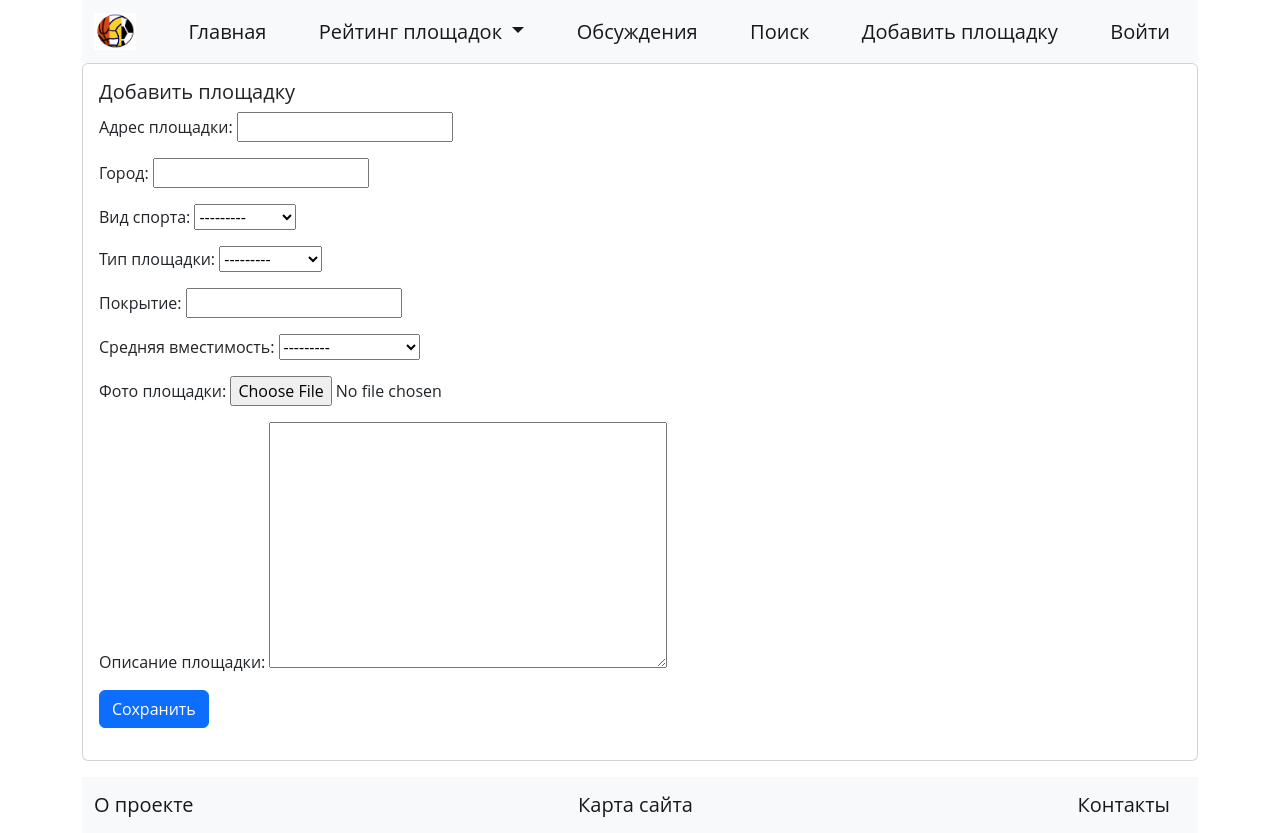
After one commit to arakut/Ball_Game, a Django app: page /create/ in a window 1280 px wide. The commit adds this page. Run offline with Django 4.2, Linux system fonts and the light colour scheme; some libraries are stand-ins or nearby versions.

Commit message:
create_pg created

```diff
--- a/cards_core/admin.py
+++ b/cards_core/admin.py
@@ -1,6 +1,4 @@
 from django.contrib import admin
 from cards_core.models import Playground
 
-
-
 admin.site.register(Playground)
--- /dev/null
+++ b/cards_core/forms.py
@@ -0,0 +1 @@
+from django import forms
--- a/cards_core/models.py
+++ b/cards_core/models.py
@@ -10,13 +10,28 @@ class Playground(models.Model):
         ('Футбол', 'Футбол'),
     ]
 
+    TYPE_OF_PG = [
+        ('Открытый','Открытый'),
+        ('Закрытый','Закрытый'),
+    ]
+
+    AVRG_CAPACITY = [
+        ('0-50','0-50 человек'),
+        ('50-100','50-100 человек'),
+        ('+100','100+ человек'),
+    ]
+
     author = models.CharField(max_length=20, default='User', verbose_name='Автор')
     image = models.ImageField(upload_to='static', verbose_name='Фото площадки')
     adress = models.CharField(max_length=60, verbose_name='Адрес площадки')
-    kind_sport = models.CharField(("Вид спорта"), choices=KIND_OF_BALL, blank=True, default='Басктебол', max_length=20)
+    kind_sport = models.CharField(("Вид спорта"), choices=KIND_OF_BALL, blank=True, default='', max_length=20)
     descr = models.TextField(max_length=500, verbose_name='Описание площадки')
     create_date = models.DateTimeField('Дата и время создания',auto_now_add=True)
     edit_date = models.DateTimeField('Дата и время изменения',auto_now=True)
+    city = models.CharField(max_length=20, verbose_name='Город', default='')
+    type_pg = models.CharField(("Тип площадки"), choices=TYPE_OF_PG, blank=True, default='', max_length=20)
+    coating = models.CharField(max_length=20, verbose_name='Покрытие', default='')
+    avrg_capacity = models.CharField(("Средняя вместимость"), choices=AVRG_CAPACITY, blank=True, default='', max_length=20)
 
     def __str__(self):
         return f'{self.kind_sport} по адресу: {self.adress}'
--- a/cards_core/templates/base.html
+++ b/cards_core/templates/base.html
@@ -13,7 +13,7 @@
 <div class="container">
     <nav class="navbar bg-light">
         <div class="container-fluid">
-            <a class="navbar-brand" href="#">
+            <a class="navbar-brand" href="/">
                 <img src="/static/logo1.png" alt="" width="42" height="37"></a>
             <a class="navbar-brand" href="/"> Главная</a>
             <div class="dropdown-list">
@@ -28,8 +28,8 @@
             </div>
             <a class="navbar-brand" href="/"> Обсуждения</a>
             <a class="navbar-brand" href="/"> Поиск</a>
-            <a class="navbar-brand" href="/"> Добавить площадку</a>
-            <a class="navbar-brand" href="/"> Войти</a>
+            <a class="navbar-brand" href="{% url 'create_pg' %}"> Добавить площадку</a>
+            <a class="navbar-brand" href="admin/"> Войти</a>
         </div>
     </nav>
 </div>
@@ -39,7 +39,7 @@
 
 {% endblock %}
 
-{% block title %}
+
 <div class="container">
     <nav class="navbar bg-light">
         <div class="container-fluid">
@@ -49,7 +49,7 @@
         </div>
     </nav>
 </div>
-{% endblock %}
+
 
 
 </body>
--- /dev/null
+++ b/cards_core/templates/create_pg.html
@@ -0,0 +1,15 @@
+{% extends 'base.html' %}
+
+{% block content %}
+    <div class="container">
+        <div class="card mb-3" style="max-width: 90rem;">
+            <div class="card-body">
+                <h5 class="card-title">Добавить площадку</h5>
+                <form method="post" enctype="multipart/form-data">{% csrf_token %}
+                    {{ form.as_p }}
+                    <input type="submit" class="btn btn-primary" value="Сохранить">
+                </form>
+            </div>
+        </div>
+    </div>
+{% endblock %}
--- a/cards_core/urls.py
+++ b/cards_core/urls.py
@@ -1,6 +1,7 @@
 from django.urls import path
-from cards_core.views import ListObjectsView, DetailObectView
+from cards_core.views import ListObjectsView, DetailObectView, PlaygroundCreateView
 urlpatterns = [
     path('', ListObjectsView.as_view()),
     path('<int:pk>', DetailObectView.as_view(), name='detail'),
+    path('create/', PlaygroundCreateView.as_view(), name='create_pg'),
 ]
--- a/cards_core/views.py
+++ b/cards_core/views.py
@@ -1,5 +1,5 @@
 from django.shortcuts import render
-from django.views.generic import ListView, DetailView, FormView
+from django.views.generic import ListView, DetailView, CreateView
 from cards_core.models import Playground
 # Create your views here.
 
@@ -12,3 +12,9 @@ class DetailObectView(DetailView):
     model = Playground
     template_name = 'detail.html'
     context_object_name = 'detail'
+
+class PlaygroundCreateView(CreateView):
+    model = Playground
+    fields = ['adress', 'city', 'kind_sport', 'type_pg', 'coating', 'avrg_capacity', 'image', 'descr']
+    success_url = '/'
+    template_name = 'create_pg.html'
```
Also changed, not shown: cards_core/templates/detail.html (+5 -5 lines), cards_core/migrations/0013_delete_mode_playground_avrg_capacity_playground_city_and_more.py (added), cards_core/migrations/0014_alter_playground_avrg_capacity_alter_playground_city_and_more.py (added), cards_core/migrations/0015_delete_home_radnom_pg.py (added), static/волейб.png (added), static/футбол.png (added), 1 other file.
